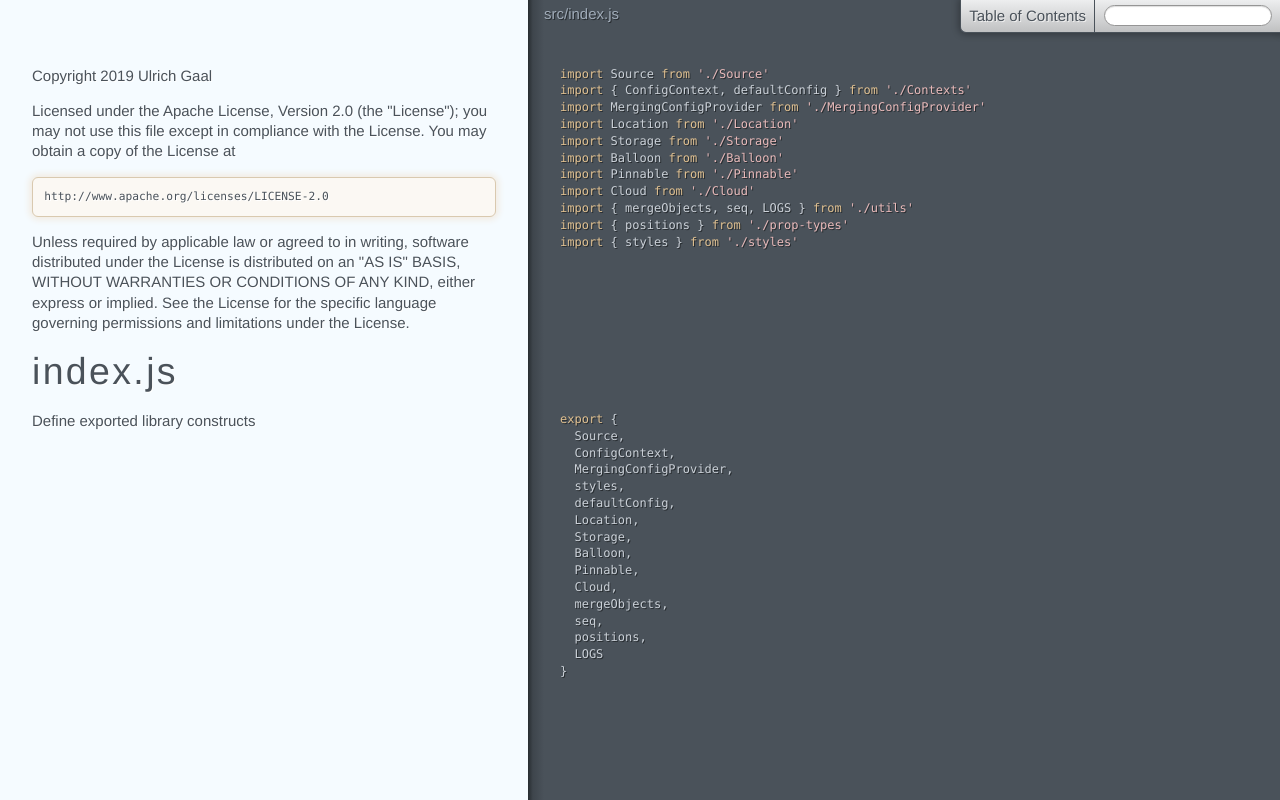
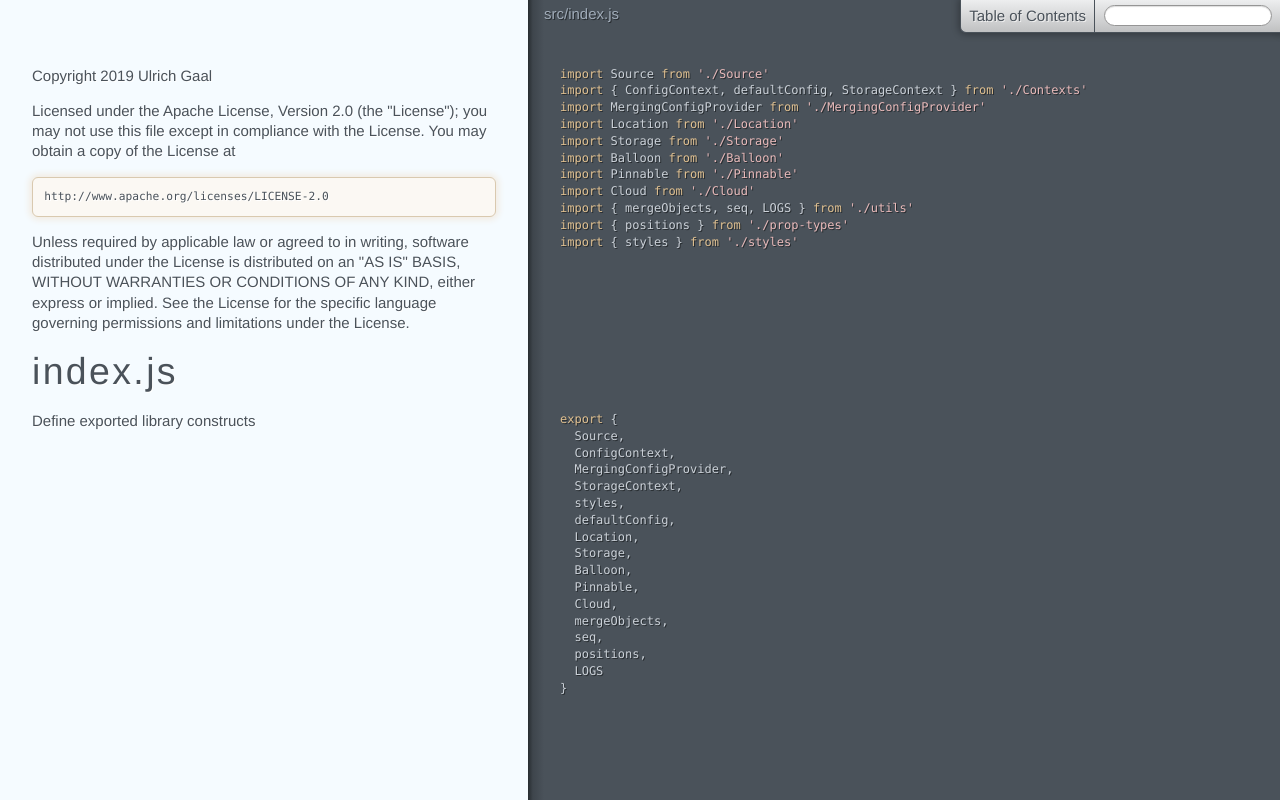
Before and after one commit to ulgaal/react-infotip, a plain HTML site: page code/src/index.html in a window 1280 px wide. Drawn offline with Linux system fonts and the light colour scheme.

Commit message:
Updated storybook and groc for release 1.1.4

```diff
--- a/code/src/index.html
+++ b/code/src/index.html
@@ -9,7 +9,7 @@ WITHOUT WARRANTIES OR CONDITIONS OF ANY KIND, either express or implied.
 See the License for the specific language governing permissions and
 limitations under the License.</p>
 <h1 id="indexjs">index.js</h1></div></div><div class="code"><div class="wrapper"><span class="hljs-keyword">import</span> Source <span class="hljs-keyword">from</span> <span class="hljs-string">'./Source'</span>
-<span class="hljs-keyword">import</span> { ConfigContext, defaultConfig } <span class="hljs-keyword">from</span> <span class="hljs-string">'./Contexts'</span>
+<span class="hljs-keyword">import</span> { ConfigContext, defaultConfig, StorageContext } <span class="hljs-keyword">from</span> <span class="hljs-string">'./Contexts'</span>
 <span class="hljs-keyword">import</span> MergingConfigProvider <span class="hljs-keyword">from</span> <span class="hljs-string">'./MergingConfigProvider'</span>
 <span class="hljs-keyword">import</span> Location <span class="hljs-keyword">from</span> <span class="hljs-string">'./Location'</span>
 <span class="hljs-keyword">import</span> Storage <span class="hljs-keyword">from</span> <span class="hljs-string">'./Storage'</span>
@@ -22,6 +22,7 @@ limitations under the License.</p>
   Source,
   ConfigContext,
   MergingConfigProvider,
+  StorageContext,
   styles,
   defaultConfig,
   Location,
```
